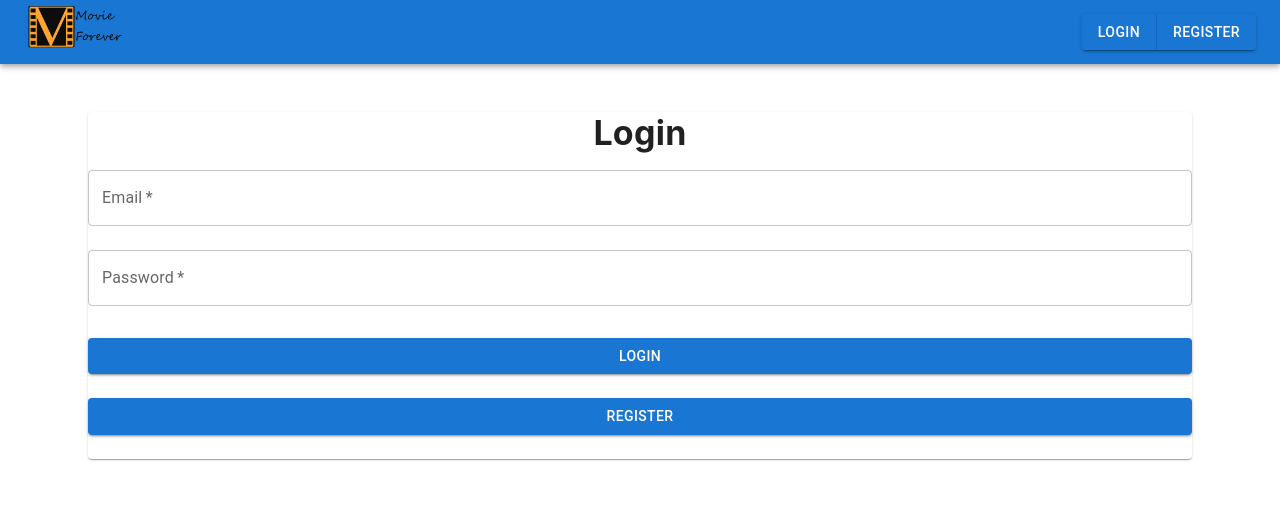
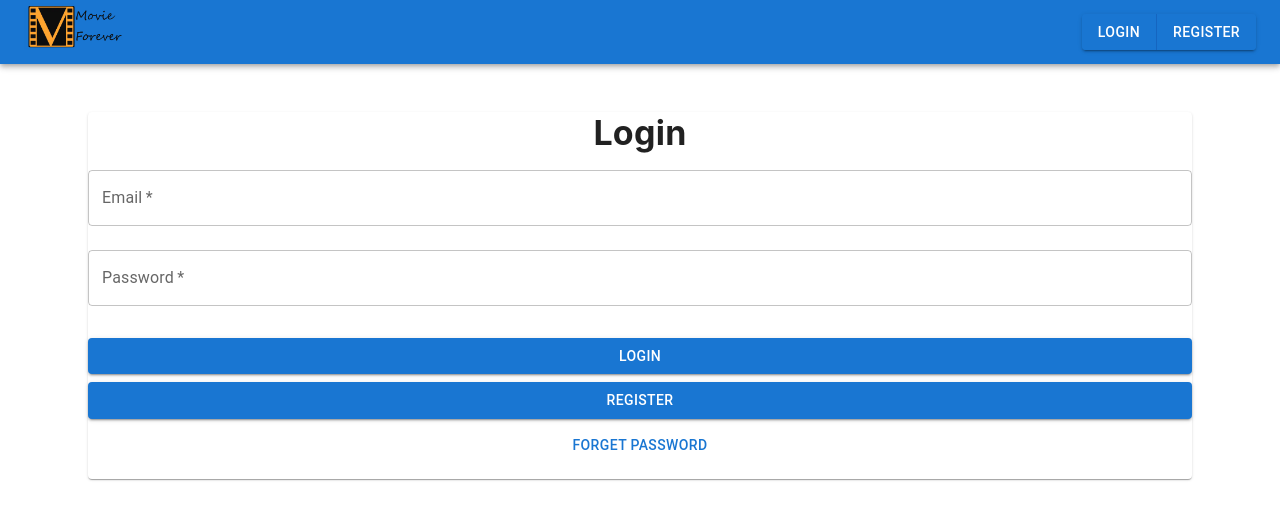
Before and after one commit to unsw-cse-comp3900-9900-22T2/capstone-project-3900-f16a-200forever, a React (Create React App) app in the folder frontend/: page /login in a window 1280 px wide. Shown: the top 520 px of the page. Built offline with nearby package versions, Linux system fonts and the light colour scheme.

Commit message:
rearrange alert

```diff
--- a/frontend/src/App.js
+++ b/frontend/src/App.js
@@ -7,10 +7,26 @@ import NavBar from "./components/NavBar/NavBar";
 import Home from './components/Home/Home';
 import NotFoundPage from './components/NotFoundPage/NotFoundPage';
 import Login from "./components/auth/Login";
+import Snackbar from '@mui/material/Snackbar';
+import Alert from '@mui/material/Alert';
 
 function App() {
   const [loginStatus, setLoginStatus] = useState(false);
   const [userInfo, setUserInfo] = useState({});
+  const [alertInfo, setAlertInfo] = useState({
+    "status": 0,
+    "msg": ""
+  })
+
+  const handleClose = (event, reason) => {
+    if (reason === 'clickaway') {
+      return;
+    }
+    setAlertInfo({
+      "status": 0,
+      "msg": ""
+    });
+  };
 
   const updateLoginStatus = (loginStatus) => {
     setLoginStatus(loginStatus);
@@ -36,11 +52,28 @@ function App() {
         <Container maxWidth={false} className={classes.rootContainer}>
         <Routes>
           <Route path='' element={<Home />}/>
-          <Route path='/login' element={<Login setAuth={setAuth}/>}></Route>
+          <Route path='/login' element={<Login setAuth={setAuth} setAlertInfo={setAlertInfo}/>}></Route>
           <Route path='*' element={<NotFoundPage />}></Route>
         </Routes>
         </Container>
       </Router>
+      <Snackbar open={alertInfo['status'] === 1 ? true : false} autoHideDuration={2000} onClose={handleClose}>
+        <Alert onClose={handleClose} severity="success" sx={{ width: '100%' }}>
+          {alertInfo['msg']}
+        </Alert>
+      </Snackbar>
+
+      <Snackbar open={alertInfo['status'] === 2 ? true : false} autoHideDuration={2000} onClose={handleClose}>
+        <Alert onClose={handleClose} severity="info" sx={{ width: '100%' }}>
+          {alertInfo['msg']}
+        </Alert>
+      </Snackbar>
+
+			<Snackbar open={alertInfo['status'] === 3 ? true : false} autoHideDuration={2000} onClose={handleClose}>
+        <Alert onClose={handleClose} severity="error" sx={{ width: '100%' }}>
+          {alertInfo['msg']}
+        </Alert>
+      </Snackbar>
     </Fragment>
   );
 }
--- a/frontend/src/components/auth/Login.js
+++ b/frontend/src/components/auth/Login.js
@@ -7,47 +7,43 @@ import Snackbar from '@mui/material/Snackbar';
 import Alert from '@mui/material/Alert';
 import axios from "axios";
 
-const Login = ({ setAuth }) => {
+const Login = ({ setAuth, setAlertInfo }) => {
 	const navigate = useNavigate();
-
-	const [status, setStatus] = useState(0);
-	const [errorMsg, setErrorMsg] = useState("");
-
-	const handleClose = (event, reason) => {
-    if (reason === 'clickaway') {
-      return;
-    }
-    setStatus(0);
-  };
 
 	const submit = (event) => {
 		event.preventDefault();
     const data = new FormData(event.currentTarget);
 		if (!data.get("email").replace(/\s/g, '').length) {
-			setStatus(1);
+			setAlertInfo({
+				"status": 2,
+				"msg": "Please enter valid info"
+			});
 			return;
 		}
 
 		if (!data.get("password").replace(/\s/g, '').length) {
-			setStatus(1);
+			setAlertInfo({
+				"status": 2,
+				"msg": "Please enter valid info"
+			});
 			return;
 		}
-		axios
-			.post("http://127.0.0.1:8080/login", {
-				email: data.get("email"),
-				password: data.get("password"),
-				is_admin: false
-			})
-			.then(function (response) {
-				console.log(response);
-				setAuth(response.data.token, response.data.id, response.data.name, data.get("email"), true)
-				navigate("/")
-			})
-			.catch(function (error) {
-				console.log(error.response.data);
-				setErrorMsg(error.response.data.message);
-				setStatus(3);
-			});
+		// axios
+		// 	.post("http://127.0.0.1:8080/login", {
+		// 		email: data.get("email"),
+		// 		password: data.get("password"),
+		// 		is_admin: false
+		// 	})
+		// 	.then(function (response) {
+		// 		console.log(response);
+		// 		setAuth(response.data.token, response.data.id, response.data.name, data.get("email"), true)
+		// 		navigate("/")
+		// 	})
+		// 	.catch(function (error) {
+		// 		console.log(error.response.data);
+		// 		setErrorMsg(error.response.data.message);
+		// 		setStatus(3);
+		// 	});
 	}
 
 	return (
@@ -89,37 +85,29 @@ const Login = ({ setAuth }) => {
 						type="submit"
 						fullWidth
 						variant="contained"
-						sx={{ mt: 3, mb: 2 }}
+						sx={{ mt: 3 }}
 					>
 						Login
 					</Button>
 					<Button
 						fullWidth
 						variant="contained"
-						sx={{ mt: 1, mb: 3 }}
+						sx={{ mt: 1 }}
 						onClick={() => { navigate("/register")}}
 					>
 						Register
 					</Button>
+					<Button
+						fullWidth
+						variant="text"
+						sx={{ mt: 1, mb: 2 }}
+						// todo
+						onClick={() => { navigate("/")}}
+					>
+						FORGET PASSWORD
+					</Button>
 				</Box>
 			</Paper>
-			<Snackbar open={status === 1 ? true : false} autoHideDuration={2000} onClose={handleClose}>
-        <Alert onClose={handleClose} severity="success" sx={{ width: '100%' }}>
-          Login Successfully!
-        </Alert>
-      </Snackbar>
-
-      <Snackbar open={status === 2 ? true : false} autoHideDuration={2000} onClose={handleClose}>
-        <Alert onClose={handleClose} severity="info" sx={{ width: '100%' }}>
-          Please enter valid info!
-        </Alert>
-      </Snackbar>
-
-			<Snackbar open={status === 3 ? true : false} autoHideDuration={2000} onClose={handleClose}>
-        <Alert onClose={handleClose} severity="error" sx={{ width: '100%' }}>
-          {errorMsg}
-        </Alert>
-      </Snackbar>
 		</>
 	)
 }
```
